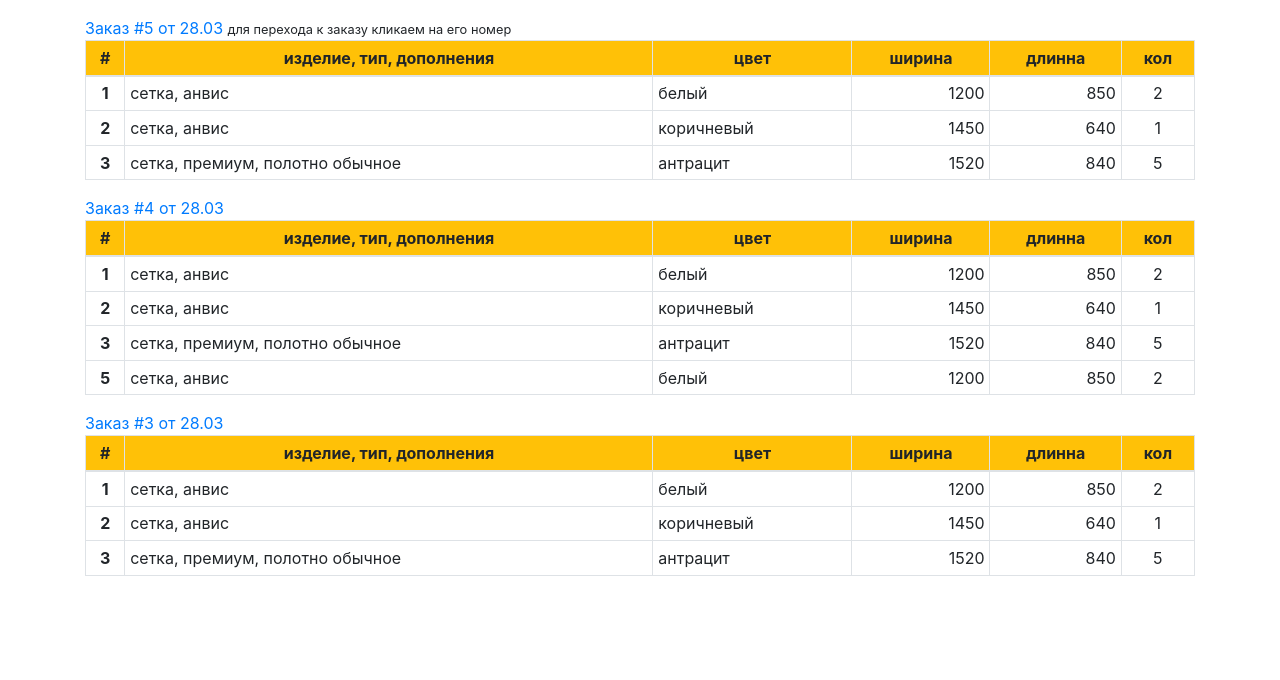
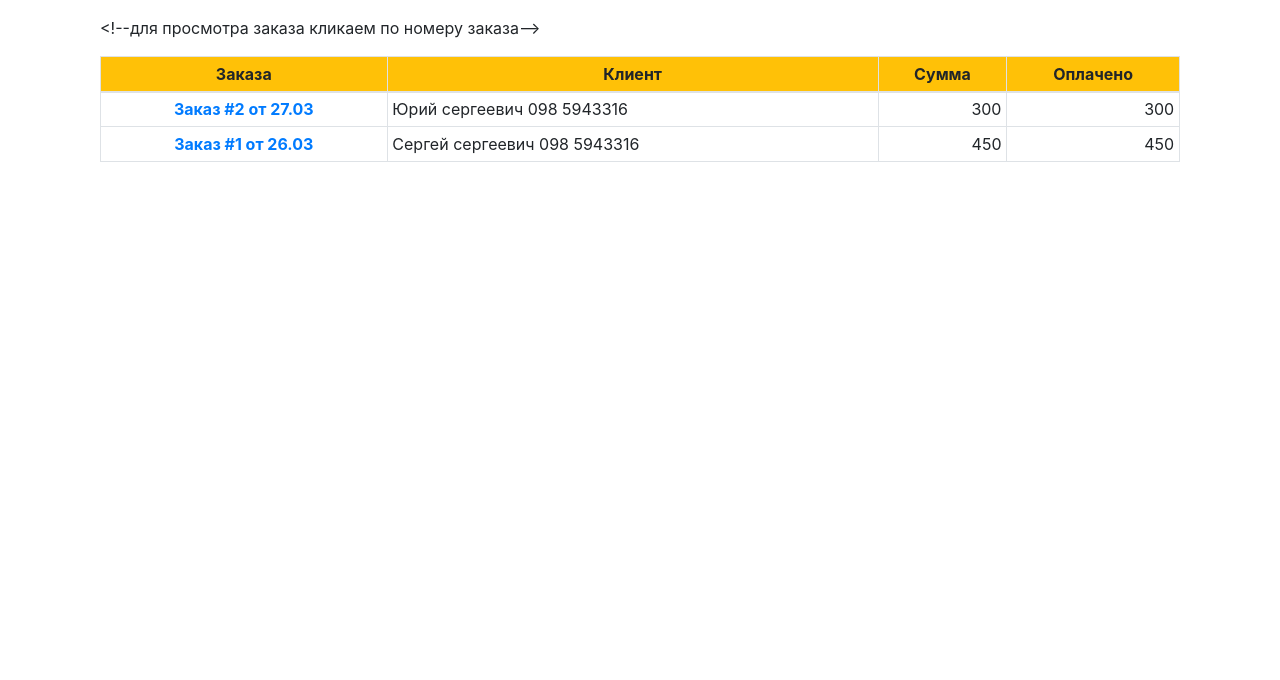
Before and after one commit to dom-reklamu/calc, a plain HTML site: page completed.html in a window 1280 px wide. Shown: the part 120-800 px from the top of the page. Drawn offline with nearby package versions, Linux system fonts and the light colour scheme.

Commit message:
ссылка на  файл готово в меню  completed

```diff
--- a/completed.html
+++ b/completed.html
@@ -35,6 +35,10 @@
         <a class="nav-item nav-link text-primary" href="suppliers.html">
           <ion-icon name="briefcase-outline"></ion-icon> У постащика
         </a>
+        <a class="nav-item nav-link text-success" href="ready.html">
+          <ion-icon name="apps-outline"></ion-icon>
+          Готовые заказы
+        </a>
       </div>
     </div>
   </nav>
@@ -47,138 +51,40 @@
 
   <div class="container">
     <br>
-    <span><a href="order/5.html"> Заказ #5 от 28.03</a></span> <small>для перехода к заказу кликаем на его номер  </small>
+
+    <!--  шаблон таблици  №1-->
+    <div class="container">
+      <p>&lt;!--для просмотра заказа кликаем по номеру заказа--&gt;
+      <div class="table-responsive">
         <table class="table table-sm table-bordered table-hover">
-          <!--  шаблон таблици -->
+
           <thead>
             <tr class="bg-warning text-center">
-              <th scope="col">#</th>
-              <th scope="col">изделие, тип, дополнения</th>
-              <th scope="col">цвет</th>
-              <th scope="col">ширина</th>
-              <th scope="col">длинна</th>
-              <th scope="col">кол</th>
+              <th scope="col">Заказа</th>
+              <th scope="col">Клиент</th>
+              <th scope="col">Сумма</th>
+              <th scope="col">Оплачено</th>
             </tr>
           </thead>
           <tbody>
             <tr>
-              <th scope="row" class="text-center">1</th>
-              <td class="text-left">сетка, анвис</td><!-- изделие, тип, дополнения -->
-              <td class="text-left">белый</td><!-- цвет -->
-              <td class="text-right">1200</td><!-- ширина -->
-              <td class="text-right">850</td><!-- длинна -->
-              <td class="text-center">2</td><!-- кол -->
+              <th scope="row" class="text-center"><a href="order/5.html"> Заказ #2 от 27.03</a></span></th><!-- # заказа -->
+              <td class="text-left">Юрий сергеевич 098 5943316</td><!-- имя Клиента -->
+              <td class="text-right">300</td><!-- сумма -->
+              <td class="text-right">300</td><!-- оплачено -->
             </tr>
             <tr>
-              <th scope="row" class="text-center">2</th>
-              <td class="text-left">сетка, анвис</td><!-- изделие, тип, дополнения -->
-              <td class="text-left">коричневый</td><!-- цвет -->
-              <td class="text-right">1450</td><!-- ширина -->
-              <td class="text-right">640</td><!-- длинна -->
-              <td class="text-center">1</td><!-- кол -->
-            </tr>
-            <tr>
-              <th scope="row" class="text-center">3</th>
-              <td class="text-left">сетка, премиум, полотно обычное</td><!-- изделие, тип, дополнения -->
-              <td class="text-left">антрацит</td><!-- цвет -->
-              <td class="text-right">1520</td><!-- ширина -->
-              <td class="text-right">840</td><!-- длинна -->
-              <td class="text-center">5</td><!-- кол -->
+              <th scope="row" class="text-center"><a href="order/5.html"> Заказ #1 от 26.03</a></span></th><!-- # заказа -->
+              <td class="text-left">Сергей сергеевич 098 5943316</td><!-- имя Клиента -->
+              <td class="text-right">450</td><!-- сумма -->
+              <td class="text-right">450</td><!-- оплачено -->
             </tr>
           </tbody>
         </table>
+      </div>
+    </div>
 
-        <span><a href="order/5.html"> Заказ #4 от 28.03</a></span>
-        <table class="table table-sm table-bordered table-hover">
-          <!--  шаблон таблици -->
-          <thead>
-            <tr class="bg-warning text-center">
-              <th scope="col">#</th>
-              <th scope="col">изделие, тип, дополнения</th>
-              <th scope="col">цвет</th>
-              <th scope="col">ширина</th>
-              <th scope="col">длинна</th>
-              <th scope="col">кол</th>
-            </tr>
-          </thead>
-          <tbody>
-            <tr>
-              <th scope="row" class="text-center">1</th>
-              <td class="text-left">сетка, анвис</td><!-- изделие, тип, дополнения -->
-              <td class="text-left">белый</td><!-- цвет -->
-              <td class="text-right">1200</td><!-- ширина -->
-              <td class="text-right">850</td><!-- длинна -->
-              <td class="text-center">2</td><!-- кол -->
-            </tr>
-            <tr>
-              <th scope="row" class="text-center">2</th>
-              <td class="text-left">сетка, анвис</td><!-- изделие, тип, дополнения -->
-              <td class="text-left">коричневый</td><!-- цвет -->
-              <td class="text-right">1450</td><!-- ширина -->
-              <td class="text-right">640</td><!-- длинна -->
-              <td class="text-center">1</td><!-- кол -->
-            </tr>
-            <tr>
-              <th scope="row" class="text-center">3</th>
-              <td class="text-left">сетка, премиум, полотно обычное</td><!-- изделие, тип, дополнения -->
-              <td class="text-left">антрацит</td><!-- цвет -->
-              <td class="text-right">1520</td><!-- ширина -->
-              <td class="text-right">840</td><!-- длинна -->
-              <td class="text-center">5</td><!-- кол -->
-            </tr>
-            <tr>
-              <th scope="row" class="text-center">5</th>
-              <td class="text-left">сетка, анвис</td><!-- изделие, тип, дополнения -->
-              <td class="text-left">белый</td><!-- цвет -->
-              <td class="text-right">1200</td><!-- ширина -->
-              <td class="text-right">850</td><!-- длинна -->
-              <td class="text-center">2</td><!-- кол -->
-            </tr>
-          </tbody>
-        </table>
-
-        <span><a href="order/5.html"> Заказ #3 от 28.03</a></span>
-            <table class="table table-sm table-bordered table-hover">
-              <!--  шаблон таблици -->
-              <thead>
-                <tr class="bg-warning text-center">
-                  <th scope="col">#</th>
-                  <th scope="col">изделие, тип, дополнения</th>
-                  <th scope="col">цвет</th>
-                  <th scope="col">ширина</th>
-                  <th scope="col">длинна</th>
-                  <th scope="col">кол</th>
-                </tr>
-              </thead>
-              <tbody>
-                <tr>
-                  <th scope="row" class="text-center">1</th>
-                  <td class="text-left">сетка, анвис</td><!-- изделие, тип, дополнения -->
-                  <td class="text-left">белый</td><!-- цвет -->
-                  <td class="text-right">1200</td><!-- ширина -->
-                  <td class="text-right">850</td><!-- длинна -->
-                  <td class="text-center">2</td><!-- кол -->
-                </tr>
-                <tr>
-                  <th scope="row" class="text-center">2</th>
-                  <td class="text-left">сетка, анвис</td><!-- изделие, тип, дополнения -->
-                  <td class="text-left">коричневый</td><!-- цвет -->
-                  <td class="text-right">1450</td><!-- ширина -->
-                  <td class="text-right">640</td><!-- длинна -->
-                  <td class="text-center">1</td><!-- кол -->
-                </tr>
-                <tr>
-                  <th scope="row" class="text-center">3</th>
-                  <td class="text-left">сетка, премиум, полотно обычное</td><!-- изделие, тип, дополнения -->
-                  <td class="text-left">антрацит</td><!-- цвет -->
-                  <td class="text-right">1520</td><!-- ширина -->
-                  <td class="text-right">840</td><!-- длинна -->
-                  <td class="text-center">5</td><!-- кол -->
-                </tr>
-              </tbody>
-            </table>
-
-      </div>
+  </div>
 
 
 
@@ -186,8 +92,8 @@
 
 
   <br><br><br>
-    <script src="https://cdnjs.cloudflare.com/ajax/libs/font-awesome/5.11.2/js/all.min.js"
-      crossorigin="anonymous"></script>
+  <script src="https://cdnjs.cloudflare.com/ajax/libs/font-awesome/5.11.2/js/all.min.js"
+    crossorigin="anonymous"></script>
   <script src="https://unpkg.com/ionicons@5.0.0/dist/ionicons.js"></script>
 
   <script src="https://code.jquery.com/jquery-3.4.1.slim.min.js"
@@ -199,6 +105,6 @@
   <script src="https://stackpath.bootstrapcdn.com/bootstrap/4.4.1/js/bootstrap.min.js"
     integrity="sha384-wfSDF2E50Y2D1uUdj0O3uMBJnjuUD4Ih7YwaYd1iqfktj0Uod8GCExl3Og8ifwB6"
     crossorigin="anonymous"></script>
-  </body>
+</body>
 
-  </html>
+</html>
```
Also changed, not shown: index.html (+1 -4 lines), order/5.html (+4 -3 lines).
